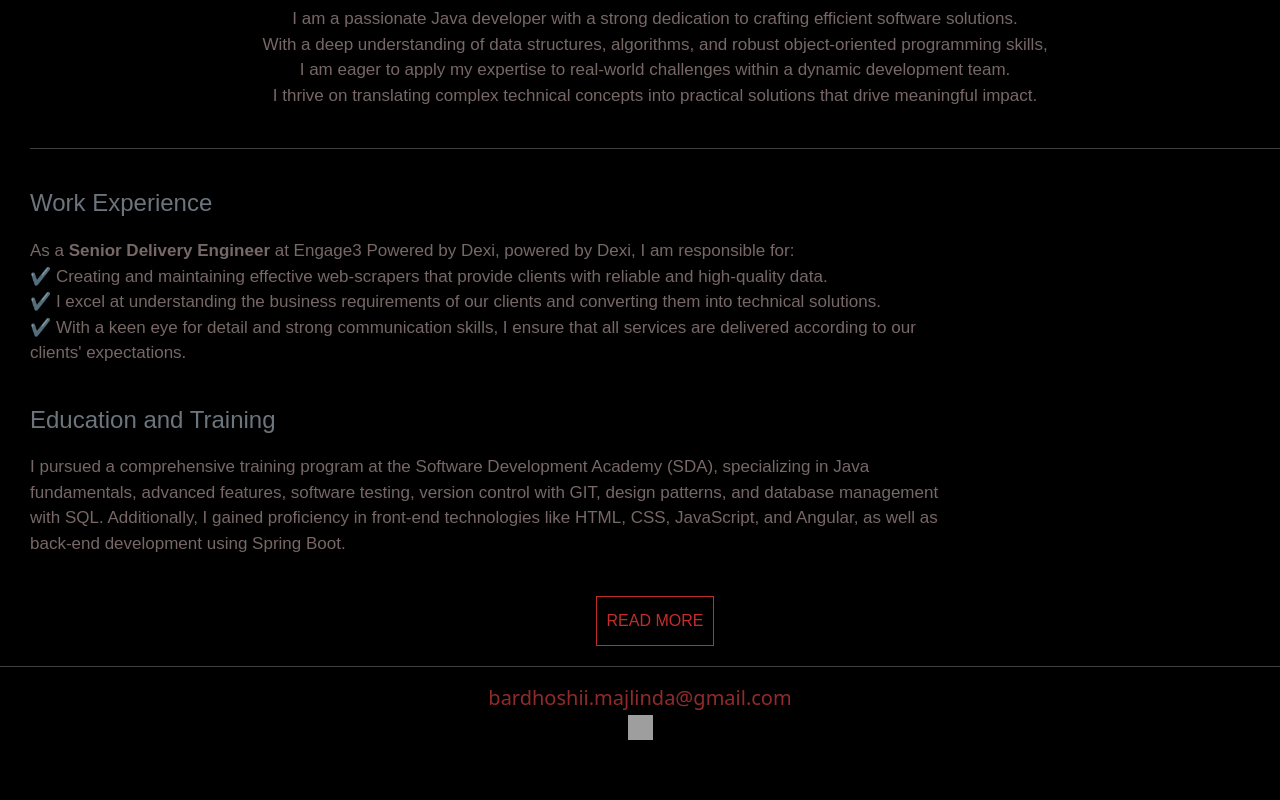
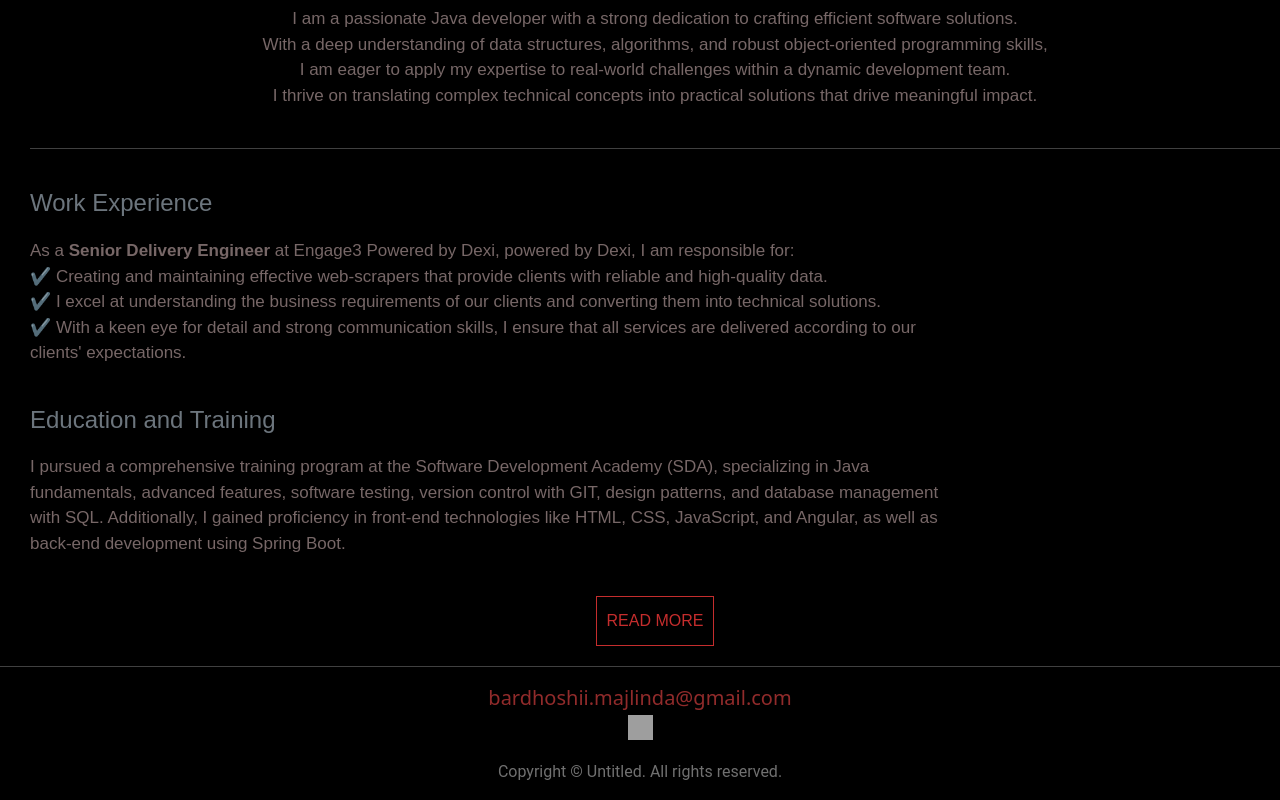
Before and after one commit to bardhoshimajlinda/Portfolio, an Angular app: page /about in a window 1280 px wide. Shown: the part 172-972 px from the top of the page. Before the commit the page ends 933 px from the top, so only its background shows below. Built offline with nearby package versions, Linux system fonts and the light colour scheme; grey boxes are pictures that could not be loaded.

Commit message:
small changes

```diff
--- a/src/app/footer/footer.component.html
+++ b/src/app/footer/footer.component.html
@@ -4,4 +4,8 @@
   <a data-testid="linkElement" href="https://www.linkedin.com/in/majlinda-bardhoshi-8254951b7/" target="_blank" class="oRtuWN" aria-label="LinkedIn">
     <img alt="LinkedIn" fetchpriority="high" src="https://static.wixstatic.com/media/fcfebdfae12a44f993a94aeed8e2e66b.png/v1/fill/w_31,h_31,al_c,q_85,usm_0.66_1.00_0.01,enc_auto/fcfebdfae12a44f993a94aeed8e2e66b.png" style="width: 25px; height: 25px; object-fit: cover;">
   </a>
+  <div class="footer-copyright">
+    <p>Copyright © Untitled. All rights reserved. </p>
+  </div>
+
 </div>
--- a/src/app/footer/footer.component.scss
+++ b/src/app/footer/footer.component.scss
@@ -10,3 +10,14 @@ span.email {
 hr{
   margin-top: 20px;
 }
+
+.footer-copyright {
+  max-width: 568px;
+  margin: 10px auto 0;
+  text-align: center;
+  padding-top: 10px;
+  position: relative;
+  font-size: 16px;
+  font-family: 'Roboto', sans-serif;
+  color: #707070;
+}
```
